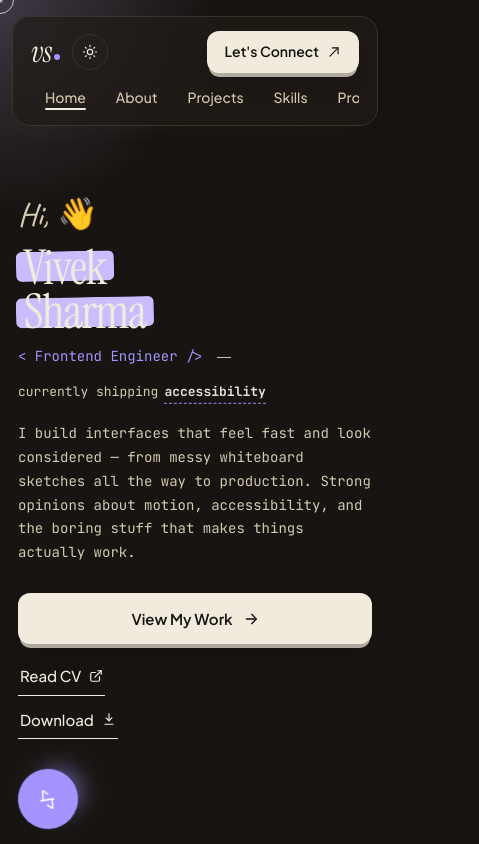
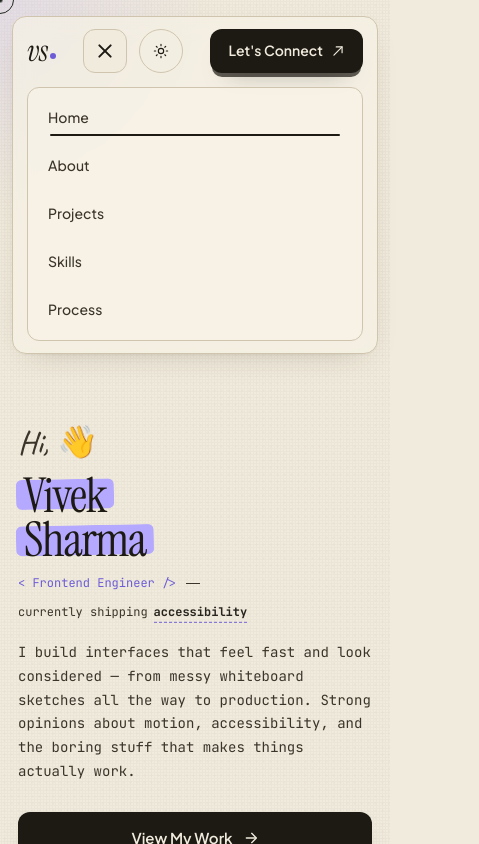
Before and after one commit to KEX-03/Portfolio-V2, a React (Vite) app: page / in a window 390 px wide. Both pictures are taken after a click on the button 89 px from the left and 51 px from the top of the page. Shown: the top 844 px of the page, 479 px wide, since content can reach past the window. Built offline with nearby package versions, Linux system fonts and the light colour scheme.

Commit message:
fix(mobile): add dropdown nav and resolve marquee-induced horizontal overflow

```diff
--- a/src/index.css
+++ b/src/index.css
@@ -285,6 +285,10 @@ body::after {
   z-index: 50;
 }
 
+.menu-toggle {
+  display: none;
+}
+
 .logo {
   font-family: var(--serif);
   font-style: italic;
@@ -323,6 +327,9 @@ body::after {
   text-decoration: none;
   position: relative;
   transition: color 0.15s ease;
+  min-height: 40px;
+  display: inline-flex;
+  align-items: center;
 }
 
 .nav a.link:hover {
@@ -645,6 +652,7 @@ h1.name .hl:nth-of-type(2)::before {
   color: var(--ink);
   padding: 6px 2px;
   position: relative;
+  min-height: 40px;
 }
 
 .btn-link::after {
@@ -1049,6 +1057,7 @@ h1.name .hl:nth-of-type(2)::before {
   position: relative;
   overflow: hidden;
   padding: 12px 6px 24px;
+  touch-action: pan-y;
 }
 
 .carousel-track {
@@ -1463,6 +1472,7 @@ h1.name .hl:nth-of-type(2)::before {
   font-size: 13px;
   color: var(--ink-2);
   margin: 8px 0;
+  overflow-wrap: anywhere;
 }
 
 .info-line .ic {
@@ -1654,6 +1664,8 @@ footer .now .blip {
   .nav {
     flex-wrap: wrap;
     gap: 12px;
+    padding: 12px 14px;
+    align-items: center;
   }
 
   .hero {
@@ -1661,13 +1673,53 @@ footer .now .blip {
     gap: 24px;
   }
 
+  .band {
+    margin: 32px 0 10px;
+    max-width: 100%;
+    overflow-x: clip;
+    transform: rotate(-1deg);
+  }
+
+  .band .mq {
+    font-size: 26px;
+    gap: 28px;
+    padding: 12px 0;
+  }
+
+  .band .mq span {
+    gap: 28px;
+  }
+
   .hero-cta {
     flex-wrap: wrap;
     gap: 14px;
   }
 
   .collage {
-    height: 420px;
+    height: auto;
+    display: grid;
+    gap: 14px;
+    padding-top: 8px;
+  }
+
+  .badge-circ,
+  .spark,
+  .photo-card,
+  .code-card,
+  .me-arrow {
+    position: relative;
+    inset: auto;
+    left: auto;
+    right: auto;
+    top: auto;
+    bottom: auto;
+    transform: none;
+  }
+
+  .photo-card,
+  .code-card {
+    width: 100%;
+    max-width: 100%;
   }
 
   .section-card {
@@ -1697,12 +1749,62 @@ footer .now .blip {
     grid-row: auto;
   }
 
+  .menu-toggle {
+    display: inline-flex;
+    margin-left: auto;
+    width: 44px;
+    height: 44px;
+    border-radius: 12px;
+    border: 1px solid var(--line);
+    background: var(--paper);
+    align-items: center;
+    justify-content: center;
+    flex-direction: column;
+    gap: 5px;
+    cursor: pointer;
+    color: var(--ink);
+  }
+
+  .menu-toggle span {
+    width: 18px;
+    height: 2px;
+    background: currentColor;
+    border-radius: 99px;
+    transition: transform 0.2s ease, opacity 0.2s ease;
+  }
+
+  .nav.is-open .menu-toggle span:nth-child(1) {
+    transform: translateY(7px) rotate(45deg);
+  }
+
+  .nav.is-open .menu-toggle span:nth-child(2) {
+    opacity: 0;
+  }
+
+  .nav.is-open .menu-toggle span:nth-child(3) {
+    transform: translateY(-7px) rotate(-45deg);
+  }
+
   .nav ul {
-    order: 3;
+    order: 6;
     width: 100%;
-    overflow-x: auto;
-    white-space: nowrap;
-    padding-bottom: 2px;
+    display: none;
+    flex-direction: column;
+    gap: 4px;
+    padding: 8px;
+    margin: 2px 0 0;
+    background: color-mix(in oklab, var(--paper-3) 86%, transparent);
+    border: 1px solid var(--line);
+    border-radius: 12px;
+  }
+
+  .nav.is-open ul {
+    display: flex;
+  }
+
+  .nav a.link {
+    width: 100%;
+    justify-content: flex-start;
   }
 
   .status {
@@ -1728,6 +1830,25 @@ footer .now .blip {
     font-size: 56px;
   }
 
+  .nav {
+    top: calc(10px + var(--safe-top));
+    border-radius: 14px;
+  }
+
+  .nav a.link {
+    padding: 8px 12px;
+    min-height: 44px;
+  }
+
+  .theme-btn {
+    width: 44px;
+    height: 44px;
+  }
+
+  .cta-dark {
+    min-height: 44px;
+  }
+
   .photo-card {
     width: 100%;
     height: 340px;
@@ -1743,7 +1864,12 @@ footer .now .blip {
   }
 
   .band .mq {
-    font-size: 24px;
+    font-size: 20px;
+    gap: 20px;
+  }
+
+  .band .mq span {
+    gap: 20px;
   }
 
   .section-card {
@@ -1752,6 +1878,17 @@ footer .now .blip {
 
   .project {
     flex-basis: 88%;
+  }
+
+  .pager button {
+    width: 46px;
+    height: 46px;
+  }
+
+  .carousel-hint {
+    font-size: 16px;
+    line-height: 1.3;
+    flex-wrap: wrap;
   }
 
   .scribble {
@@ -1796,9 +1933,56 @@ footer .now .blip {
     align-items: stretch;
   }
 
+  .resume-cta {
+    align-items: stretch;
+  }
+
   .btn-primary,
   .btn-link {
     justify-content: center;
+    min-height: 44px;
+  }
+
+  .role-line {
+    gap: 10px;
+  }
+
+  .role,
+  .role-rotator {
+    font-size: 12px;
+  }
+
+  .panel.about {
+    grid-template-columns: 1fr;
+    gap: 14px;
+  }
+
+  .about-avatar-wrap {
+    width: fit-content;
+  }
+
+  .avatar {
+    width: 82px;
+    height: 82px;
+  }
+
+  .connect {
+    padding: 22px 18px 24px;
+    gap: 20px;
+  }
+
+  .connect-social-column {
+    align-items: flex-start;
+  }
+
+  .socials a {
+    width: 44px;
+    height: 44px;
+  }
+
+  .note {
+    width: 100%;
+    justify-self: stretch;
   }
 
   .projects-head {
@@ -1831,6 +2015,16 @@ footer .now .blip {
 
   .note {
     width: 100%;
+  }
+
+  .process .steps {
+    grid-template-columns: 1fr;
+    gap: 14px;
+  }
+
+  .step p {
+    margin-left: 2px;
+    margin-right: 2px;
   }
 }
 
--- a/src/sections/HeroSection.tsx
+++ b/src/sections/HeroSection.tsx
@@ -98,17 +98,29 @@ export function HeroSection() {
   const { roleText, swapHidden } = useRoleRotator();
   const typedHtml = useTypedCode();
   const roleClass = useMemo(() => `swap${swapHidden ? " is-hidden" : ""}`, [swapHidden]);
+  const [isMenuOpen, setIsMenuOpen] = useState(false);
 
   return (
     <>
-      <nav className="nav" aria-label="Primary">
+      <nav className={`nav${isMenuOpen ? " is-open" : ""}`} aria-label="Primary">
         <div className="logo">
           vs<span className="dot" />
         </div>
+        <button
+          className="menu-toggle"
+          type="button"
+          aria-label="Toggle navigation menu"
+          aria-expanded={isMenuOpen}
+          onClick={() => setIsMenuOpen((open) => !open)}
+        >
+          <span />
+          <span />
+          <span />
+        </button>
         <ul>
           {NAV_ITEMS.map((item, index) => (
             <li key={item.href}>
-              <a className={`link${index === 0 ? " active" : ""}`} href={item.href} data-magnet>
+              <a className={`link${index === 0 ? " active" : ""}`} href={item.href} data-magnet onClick={() => setIsMenuOpen(false)}>
                 {item.label}
               </a>
             </li>
@@ -208,7 +220,7 @@ export function HeroSection() {
           </div>
 
           <div className="me-arrow">
-            <span className="a">↙</span> that&apos;s me!
+            <span className="a">↗</span> that&apos;s me!
           </div>
         </div>
       </section>
--- a/src/sections/ProjectsSection.tsx
+++ b/src/sections/ProjectsSection.tsx
@@ -92,7 +92,7 @@ export function ProjectsSection() {
   const carouselRef = useRef<HTMLDivElement | null>(null);
   const trackRef = useRef<HTMLDivElement | null>(null);
   const currentIndexRef = useRef(PROJECTS.length);
-  const dragRef = useRef({ isDown: false, startX: 0, baseTx: 0 });
+  const dragRef = useRef({ isDown: false, startX: 0, startY: 0, baseTx: 0, axisLock: null as "x" | "y" | null });
   const autoTimerRef = useRef<number | null>(null);
 
   const tripledProjects = useMemo(() => [...PROJECTS, ...PROJECTS, ...PROJECTS], []);
@@ -153,8 +153,13 @@ export function ProjectsSection() {
     prevBtn?.addEventListener("click", onPrevClick);
 
     const onPointerDown = (e: PointerEvent) => {
+      if (!e.isPrimary) {
+        return;
+      }
       dragRef.current.isDown = true;
       dragRef.current.startX = e.clientX;
+      dragRef.current.startY = e.clientY;
+      dragRef.current.axisLock = null;
       const t = getComputedStyle(track).transform;
       const m = t.match(/matrix.*\((.+)\)/);
       dragRef.current.baseTx = m ? Number.parseFloat(m[1].split(",")[4]) : 0;
@@ -166,7 +171,19 @@ export function ProjectsSection() {
       if (!dragRef.current.isDown) {
         return;
       }
+
       const dx = e.clientX - dragRef.current.startX;
+      const dy = e.clientY - dragRef.current.startY;
+
+      if (!dragRef.current.axisLock && (Math.abs(dx) > 6 || Math.abs(dy) > 6)) {
+        dragRef.current.axisLock = Math.abs(dx) >= Math.abs(dy) ? "x" : "y";
+      }
+
+      if (dragRef.current.axisLock === "y") {
+        return;
+      }
+
+      e.preventDefault();
       track.style.transform = `translateX(${dragRef.current.baseTx + dx}px)`;
     };
 
@@ -175,6 +192,14 @@ export function ProjectsSection() {
         return;
       }
       dragRef.current.isDown = false;
+      const wasHorizontalDrag = dragRef.current.axisLock !== "y";
+      dragRef.current.axisLock = null;
+
+      if (!wasHorizontalDrag) {
+        snap();
+        return;
+      }
+
       const dx = e.clientX - dragRef.current.startX;
       const step = cardStep();
       const moved = Math.round(-dx / step);
```
Lines whose indentation alone changed are shown as unchanged.
